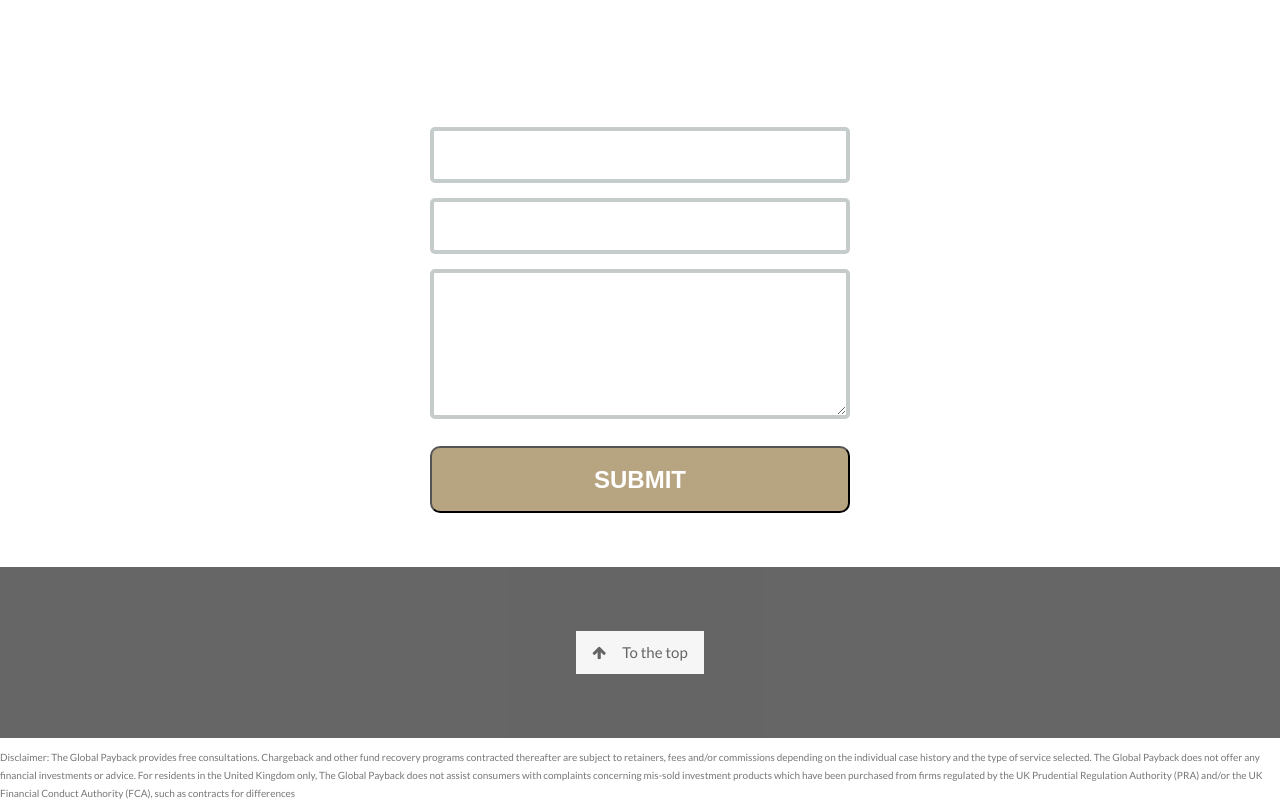
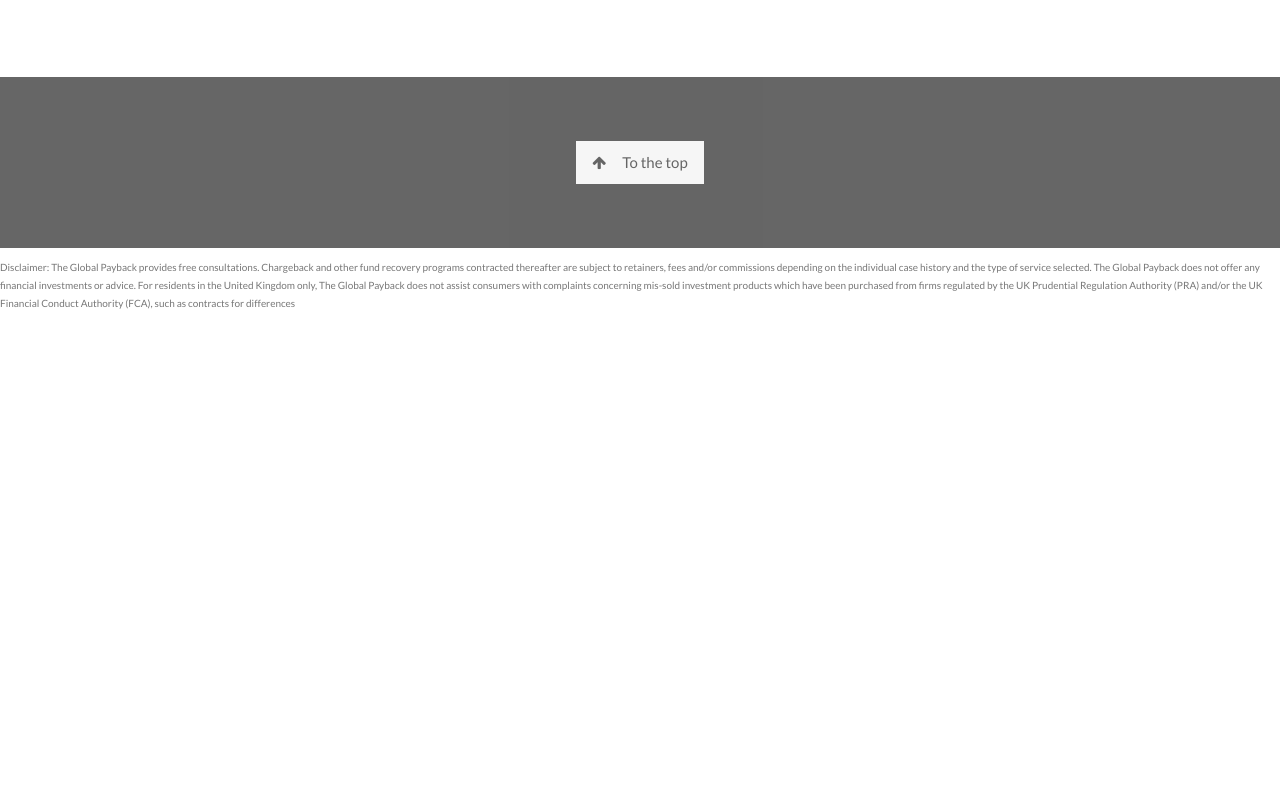
Before and after one commit to gigadick/investigaton.github.io, a plain HTML site: page index.html in a window 1280 px wide. Shown: the part 4264-5066 px from the top of the page. After the commit the page ends 4576 px from the top, so only its background shows below. Drawn offline with nearby package versions, Linux system fonts and the light colour scheme.

Commit message:
Update index.html

```diff
--- a/index.html
+++ b/index.html
@@ -351,17 +351,6 @@ I appreciate what you did for me! Thank you.
   </div>
 </div>
 
-
-
-<form action="https://formsubmit.co/el/javede" method="POST" class="email">
-  <input name="name" type="text" class="feedback-input" placeholder="Name" />
-  <input name="email" type="text" class="feedback-input" placeholder="Email" />
-  <textarea name="text" class="feedback-input" placeholder="Comment"></textarea>
-  <input type="submit" value="SUBMIT"/>
-</form>
-
-
-
 <!-- Footer -->
 <footer class="w3-center w3-black w3-padding-64 w3-opacity w3-hover-opacity-off">
   <a href="#home" class="w3-button w3-light-grey"><i class="fa fa-arrow-up w3-margin-right"></i>To the top</a>
```
